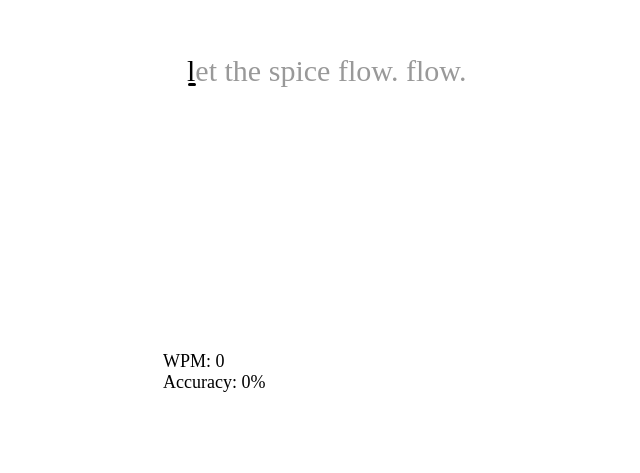
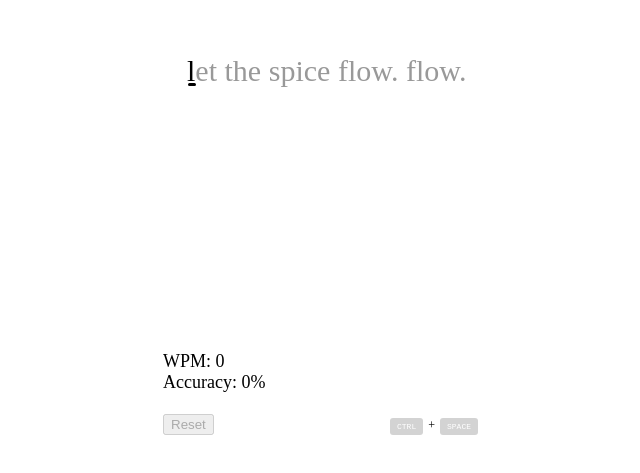
Before and after one commit to playforest/type-rank, a React (Vite) app in the folder client/: page / in a window 1280 px wide. Shown: the part 197-670 px from the top of the page, without its empty margins (317-957 px from the left). Built offline with nearby package versions, Linux system fonts and the light colour scheme.

Commit message:
add: reset type test upon completion

```diff
--- a/client/src/App.tsx
+++ b/client/src/App.tsx
@@ -1,6 +1,7 @@
 import { useState, useEffect, useRef } from 'react'
 import { Prompt } from './components/Prompt'
 import { Stats } from './components/Stats'
+import { Menu } from './components/Menu'
 
 function App() {
   const promptRef = useRef<HTMLDivElement>(null)
@@ -18,17 +19,7 @@ function App() {
   const [wpm, setWPM] = useState<number>(0)
   const [accuracy, setAccuracy] = useState<number>(0)
 
-
-  function startTimer() {
-    setIsTimerActive(true)
-  }
-
-  function stopTimer() {
-    setIsTimerActive(false)
-  }
-
-
-  function calculateWPM() {
+  function calculateWPM(): void {
     if (timer > 0) {
       let currentInputText: string = inputText.join('')
       let currentWordCount: number = currentInputText.split(' ').length;
@@ -40,10 +31,27 @@ function App() {
     }
   }
 
-  function calculateAccuracy() {
+  function calculateAccuracy(): void {
     let totalCharacters: number = displayText.length;
     let currentAccuracy: number = ((totalCharacters - errors.length) / totalCharacters) * 100;
     setAccuracy(currentAccuracy)
+  }
+
+  function handleReset(e: KeyboardEvent): void {
+    if (e.ctrlKey && e.key === ' ') {
+      resetState()
+    }
+  }
+
+  function resetState(): void {
+    setCursor(0)
+    setInputText([])
+    setErrors([])
+    setTimer(0)
+    setWPM(0)
+    setAccuracy(0)
+
+    setIsTypingActive(true)
   }
 
   useEffect(() => {
@@ -66,8 +74,8 @@ function App() {
       const handleTextInput = (e: KeyboardEvent) => {
         setIsTimerActive(true)
         calculateAccuracy()
-        console.table({ cursor, wordCount, timer, wpm });
-
+        // console.table({ cursor, wordCount, timer, wpm, errors });
+        console.log(e.key)
         let newInputText: string[] = inputText.slice()
         let newCursor: number = cursor;
 
@@ -121,8 +129,17 @@ function App() {
     if (cursor > displayText.length) {
       setIsTypingActive(false);
       setIsTimerActive(false);
+
+      if (!isTypingActive) {
+        window.addEventListener('keydown', handleReset)
+      }
+
+      return () => {
+        window.removeEventListener('keydown', handleReset);
+      };
+
     }
-  })
+  }, [cursor, isTypingActive])
 
   return (
     <>
@@ -134,7 +151,10 @@ function App() {
         errors={errors} />
       <Stats
         wordCount={wpm}
-        accuracy={accuracy} />
+        accuracy={accuracy}
+        isTypingActive={isTypingActive}
+        resetFunction={resetState} />
+
     </>
   )
 }
--- /dev/null
+++ b/client/src/components/Menu.tsx
@@ -0,0 +1,48 @@
+interface KeyRepresentationProps {
+    keyName: string;
+}
+
+function KeyRepresentation({ keyName }: KeyRepresentationProps) {
+    return (
+        <div style={{
+            display: 'inline-block',
+            backgroundColor: 'lightgrey', // Grey background
+            color: 'white', // White text
+            padding: '4px 7px', // Adjust padding as needed
+            margin: '0 5px', // Space between keys
+            borderRadius: '3px', // Rounded corners
+            textTransform: 'uppercase', // Uppercase text
+            fontFamily: 'monospace', // Monospace font
+            fontSize: '8px' // Smaller font size
+        }}>
+            {keyName}
+        </div>
+    );
+}
+
+
+interface MenuProps {
+    active: boolean;
+    resetFunction: () => void;
+}
+
+export function Menu({ active, resetFunction }: MenuProps) {
+    return (
+        <div style={{
+            marginTop: '20px',
+            display: 'flex',
+            alignItems: 'center',
+            justifyContent: 'space-between',
+            width: '100%',
+            marginBottom: '10px'
+        }}>
+            <button onClick={resetFunction} disabled={active}>Reset</button>
+            <div>
+
+                <KeyRepresentation keyName="ctrl" />
+                <span style={{ fontSize: '12px' }}>+</span>
+                <KeyRepresentation keyName="space" />
+            </div>
+        </div>
+    );
+}
--- a/client/src/components/Stats.tsx
+++ b/client/src/components/Stats.tsx
@@ -1,9 +1,13 @@
+import { Menu } from "./Menu";
+
 interface StatsProps {
     wordCount: number;
     accuracy: number;
+    isTypingActive: boolean;
+    resetFunction: () => void;
 }
 
-export function Stats({ wordCount, accuracy }: StatsProps) {
+export function Stats({ wordCount, accuracy, isTypingActive, resetFunction }: StatsProps) {
     return (
         <div style={{
             fontSize: 18,
@@ -13,6 +17,10 @@ export function Stats({ wordCount, accuracy }: StatsProps) {
         }}>
             <span>WPM: {Math.round(wordCount)}</span> <br />
             <span>Accuracy: {Math.round(accuracy)}%</span>
+            <br />
+            <Menu
+                active={isTypingActive}
+                resetFunction={resetFunction} />
         </div>
     );
 }
```
Also changed, not shown: 1 other file (tests, documents, lock files or other folders).
